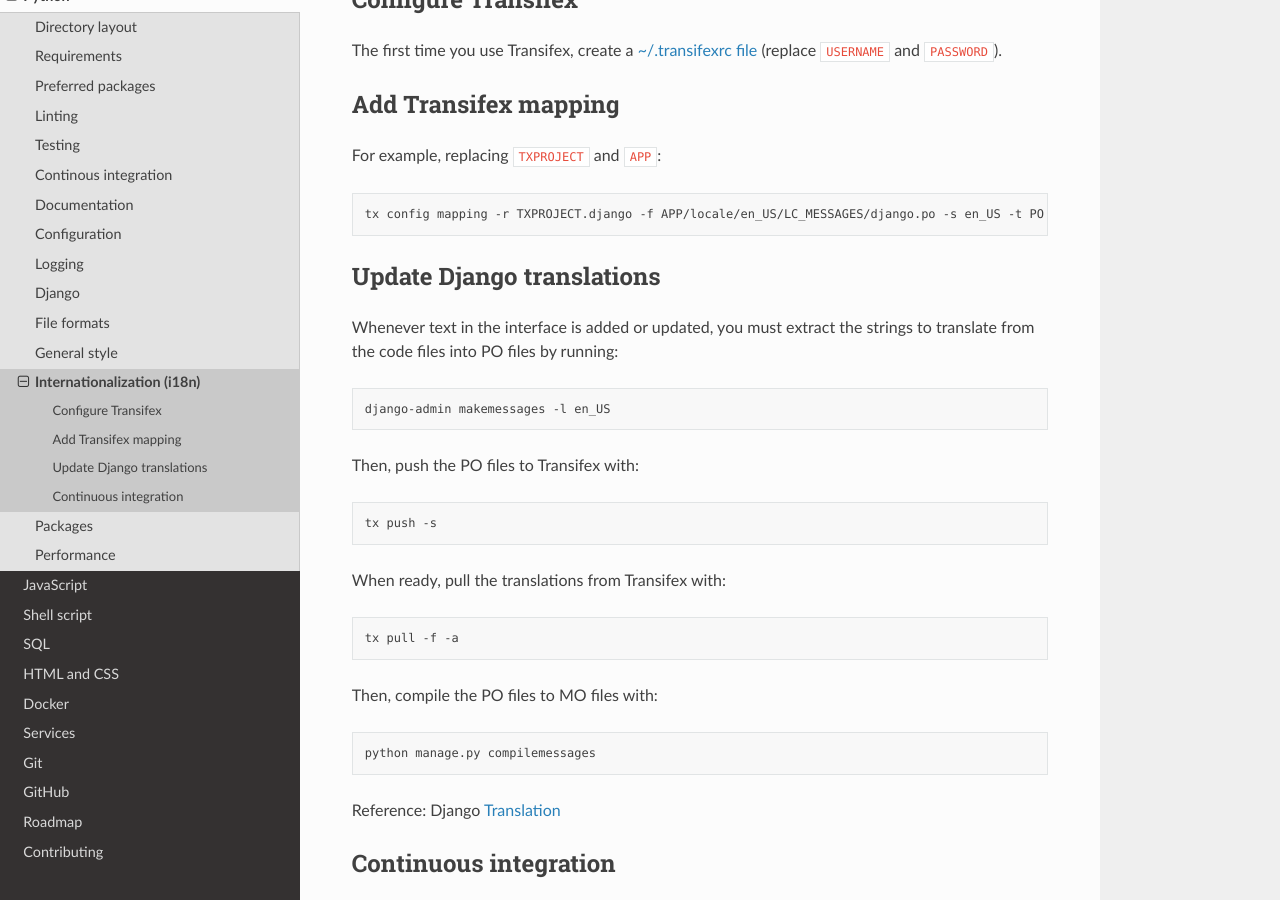
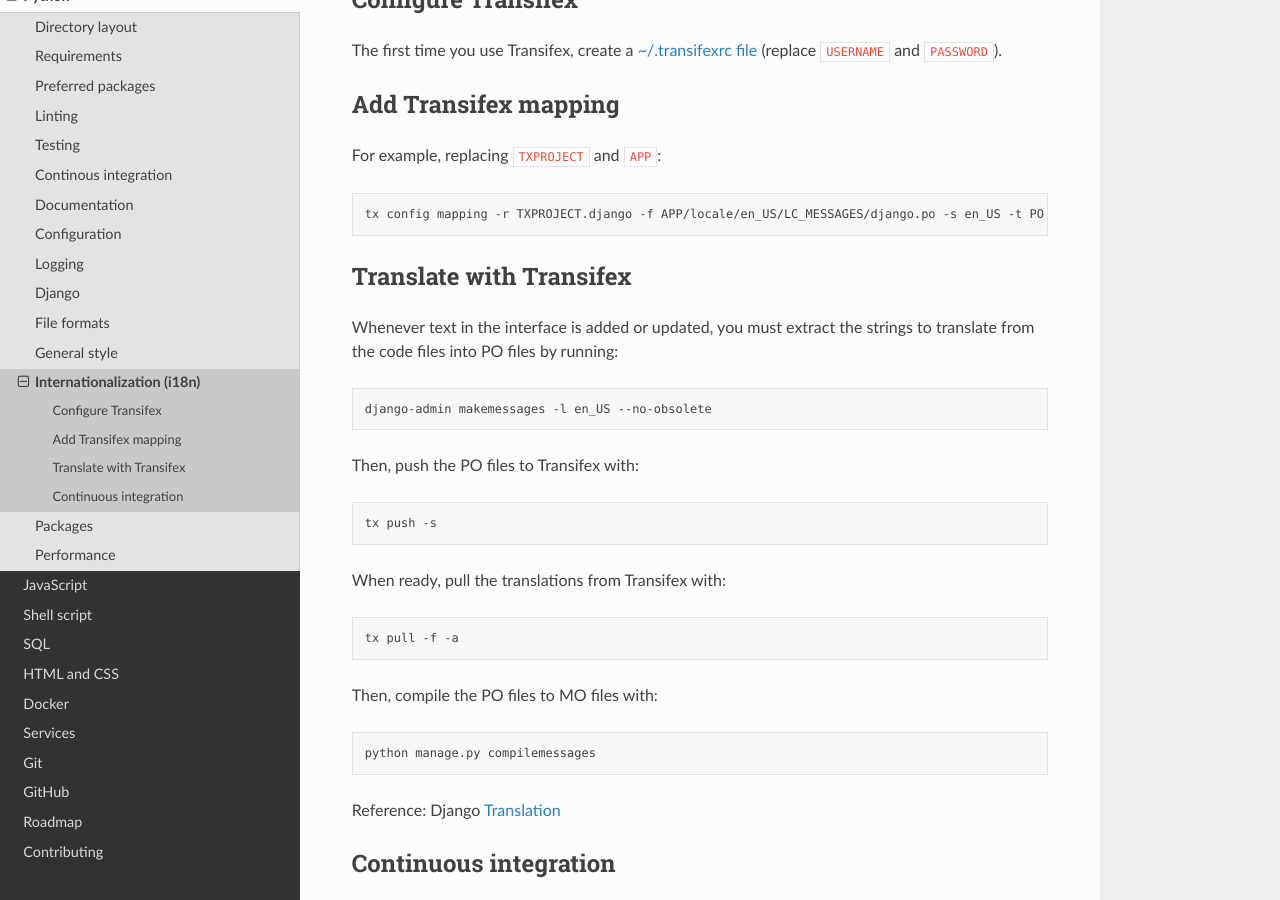
Before and after one commit to open-contracting/software-development-handbook, a Sphinx documentation site: the page built from docs/python/i18n.rst, in a window 1280 px wide and 900 px high, scrolled down 526 px. Built offline with Sphinx 7.4.7 and the Read the Docs theme 2.0.0, drawn with Linux system fonts in a browser that asks for light colours.

Commit message:
python/django: Remove old content about LOCALE_PATHS

```diff
--- a/docs/python/django.rst
+++ b/docs/python/django.rst
@@ -127,8 +127,6 @@ Add additional settings for:
 -  Dependencies under ``# Dependency configuration``
 -  Your project under ``# Project configuration``
 
-**AVOID** setting `LOCALE_PATHS <https://docs.djangoproject.com/en/3.2/ref/settings/#locale-paths>`__. Instead, allow Django to `discover translations <https://docs.djangoproject.com/en/3.2/topics/i18n/translation/#how-django-discovers-translations>`__ and to `write files <https://docs.djangoproject.com/en/3.2/topics/i18n/translation/#how-to-create-language-files>`__ with `manage.py makemessages <https://docs.djangoproject.com/en/3.2/ref/django-admin/#makemessages>`__ in the appropriate directories.
-
 .. _django-template:
 
 Template
--- a/docs/python/i18n.rst
+++ b/docs/python/i18n.rst
@@ -27,14 +27,14 @@ For example, replacing ``TXPROJECT`` and ``APP``:
 
    tx config mapping -r TXPROJECT.django -f APP/locale/en_US/LC_MESSAGES/django.po -s en_US -t PO 'APP/locale/<lang>/LC_MESSAGES/django.po'
 
-Update Django translations
---------------------------
+Translate with Transifex
+------------------------
 
 Whenever text in the interface is added or updated, you must extract the strings to translate from the code files into PO files by running:
 
 .. code:: bash
 
-   django-admin makemessages -l en_US
+   django-admin makemessages -l en_US --no-obsolete
 
 Then, push the PO files to Transifex with:
 
```
